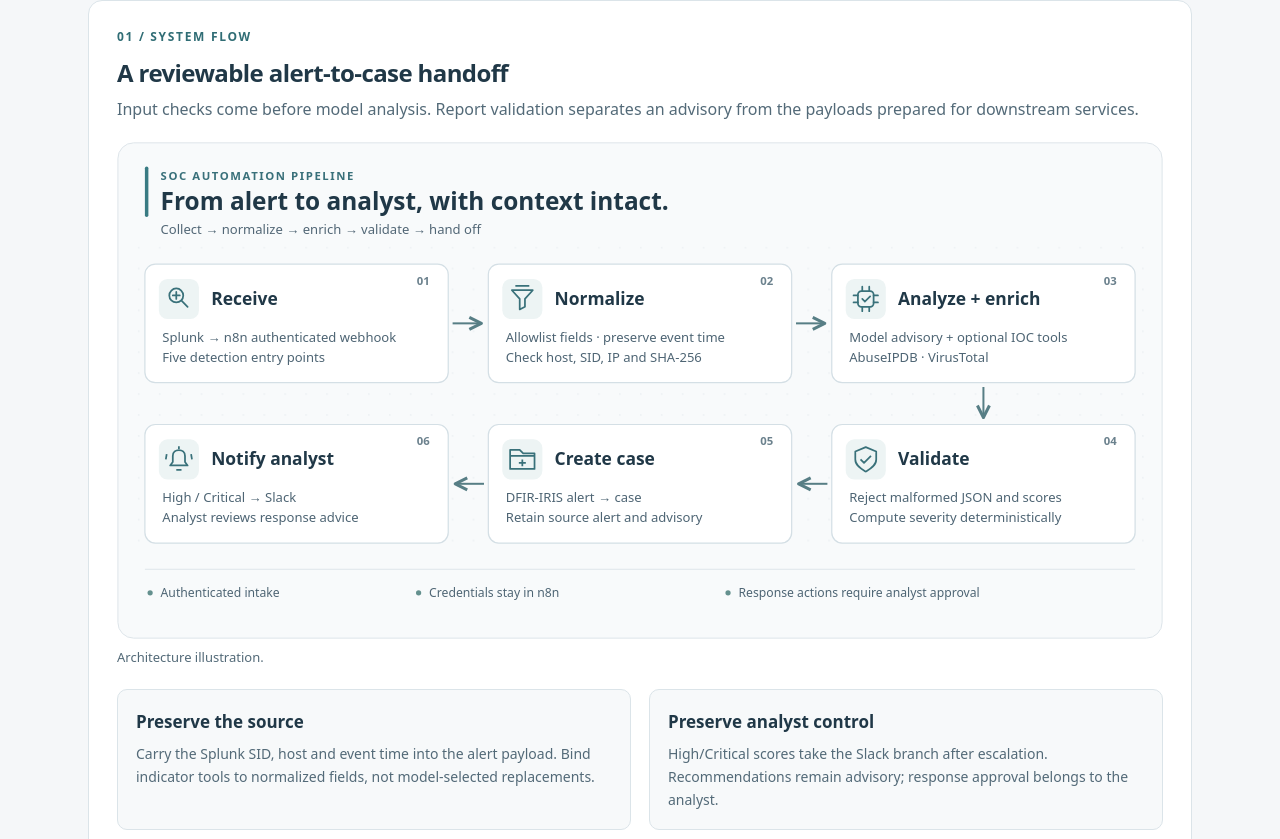
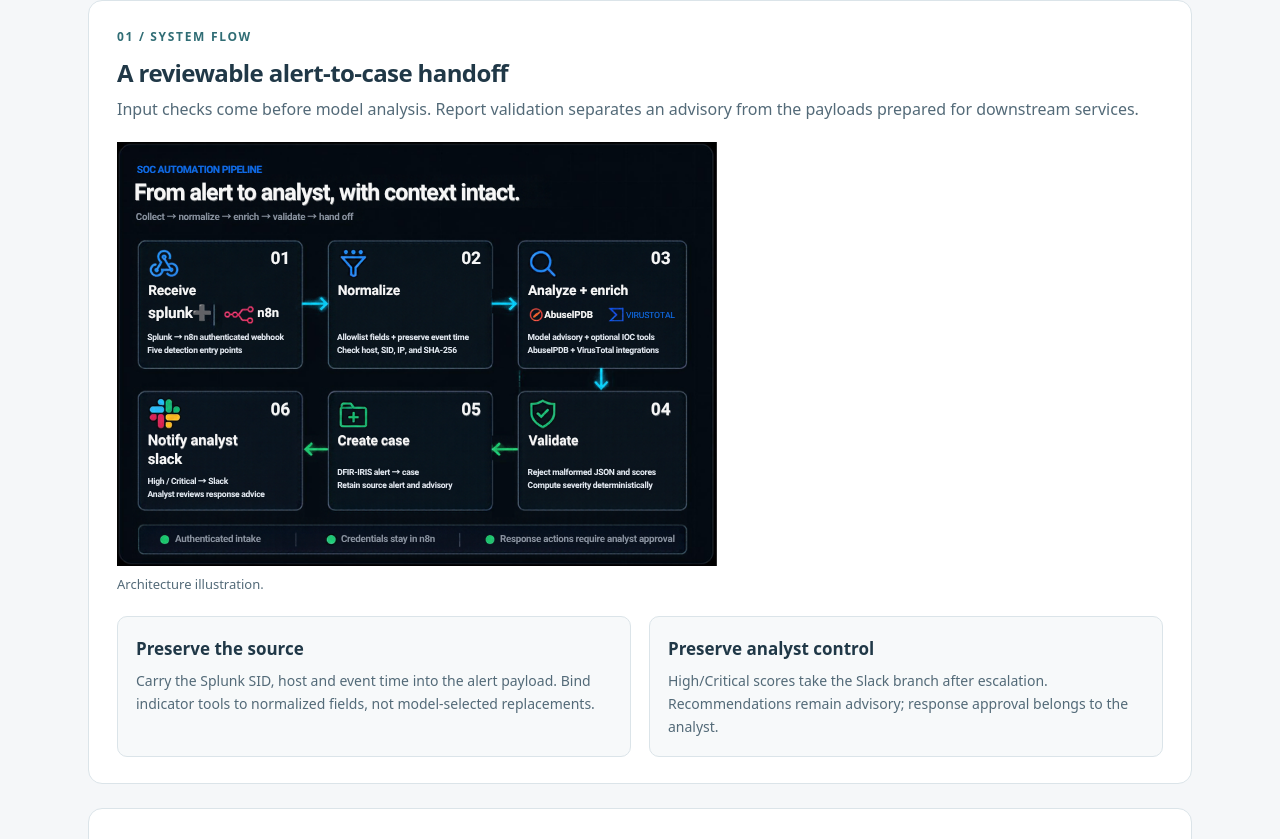
Before and after one commit to karrijayanth65/SOC-Automation-Pipeline, a plain HTML site: page docs/overview.html in a window 1280 px wide. Shown: the part 575-1414 px from the top of the page. Drawn offline with Linux system fonts and the light colour scheme.

Commit message:
Replace displayed pipeline diagram with approved Canva design

```diff
--- a/docs/overview.html
+++ b/docs/overview.html
@@ -97,7 +97,7 @@
       <h2 id="architecture-title">A reviewable alert-to-case handoff</h2>
       <p class="muted">Input checks come before model analysis. Report validation separates an advisory from the payloads prepared for downstream services.</p>
       <figure>
-        <img src="../screenshots/pipeline.svg" width="1200" height="570" alt="Six stages: receive, normalize, analyze and enrich, validate, create case, notify analyst.">
+        <img src="../screenshots/pipeline-canva.png" width="600" height="424" style="max-width:600px" alt="Six stages: receive, normalize, analyze and enrich, validate, create case, notify analyst.">
         <figcaption>Architecture illustration.</figcaption>
       </figure>
       <div class="columns">
```
Also changed, not shown: README.md, screenshots/pipeline-canva.png (added).
